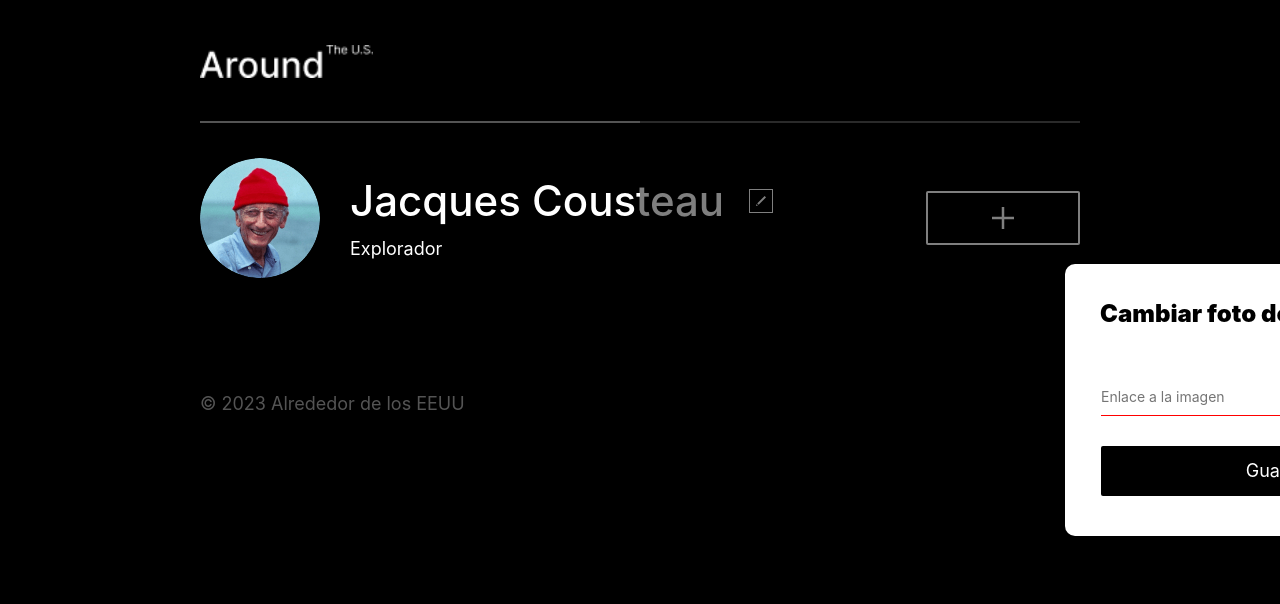
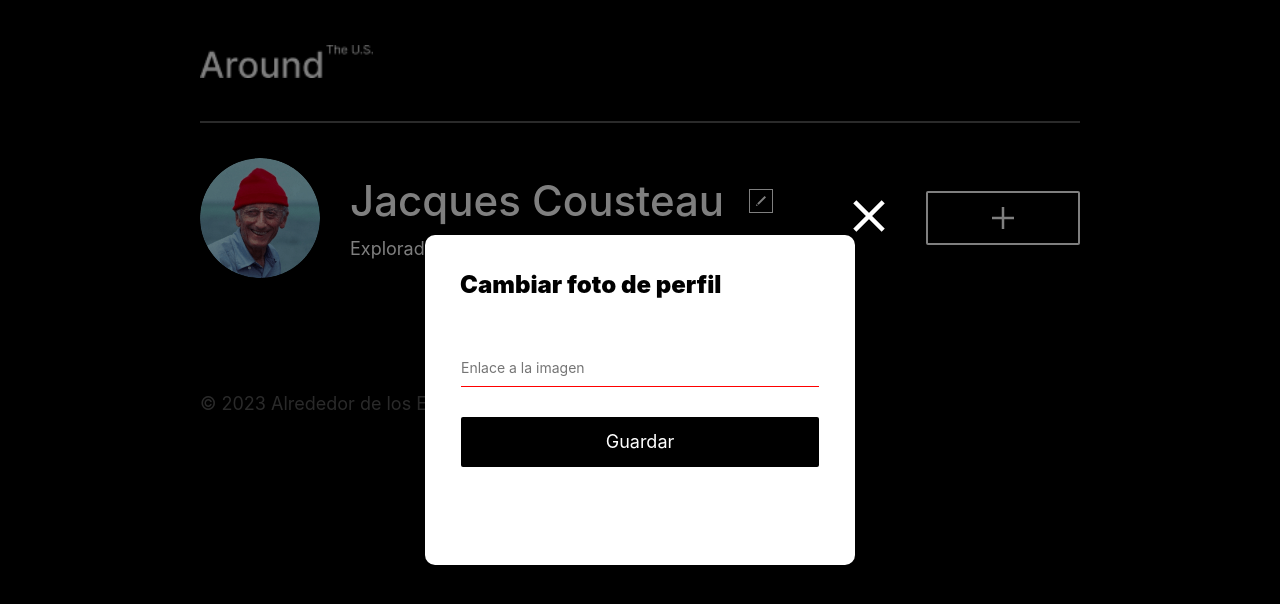
Before and after one commit to angelestm/web_project_around_react, a React (Create React App) app: page / in a window 1280 px wide. Both pictures are taken after a click on the element 261 px from the left and 219 px from the top of the page. Shown: the top 604 px of the page. Built offline with nearby package versions, Linux system fonts and the light colour scheme.

Commit message:
Handlers PopupsWithForm

```diff
--- a/src/blocks/pop-up/pop-up.css
+++ b/src/blocks/pop-up/pop-up.css
@@ -1,8 +1,10 @@
 .pop-up {
   background: hsl(0deg 0% 0% / 50%);
   width: 100%;
+  max-width: 880px;
   height: 100vh;
   position: fixed;
+  top: 0;
   z-index: 9;
   display: flex;
   justify-content: center;
--- a/src/components/App.js
+++ b/src/components/App.js
@@ -2,18 +2,27 @@ import Header from "./Header";
 import Main from "./Main";
 import Footer from "./Footer";
 import "../index.css";
-import closeButton from "../images/CloseIcon.png"
+import {useState} from "react";
 function App() {
+  const [isEditProfilePopupOpen, setIsEditProfilePopupOpen] = useState(false);
+  const [isAddPlacePopupOpen, setIsAddPlacePopupOpen] = useState(false);
+  const [isEditAvatarPopupOpen, setIsEditAvatarPopupOpen] = useState(false);
 
   function handleEditAvatarClick () {
-    document.querySelector("#pop-up5").classList.toggle("popup_opened");
+    setIsEditAvatarPopupOpen(true);
   }
   function handleEditProfileClick () {
-    document.querySelector(".popup_type_edit-profile").classList.toggle("popup_opened");
+    setIsEditProfilePopupOpen(true);
   }
 
   function handleAddPlaceClick () {
-    document.querySelector(".popup_type_new-place").classList.toggle("popup_opened");
+    setIsAddPlacePopupOpen(true);
+  }
+
+  function closeAllPopups() {
+    setIsEditProfilePopupOpen(false);
+    setIsEditAvatarPopupOpen(false);
+    setIsAddPlacePopupOpen(false);
   }
 
   return (
@@ -25,107 +34,15 @@ function App() {
         onEditAvatarClick={handleEditAvatarClick}
         onEditProfileClick={handleEditProfileClick}
         onAddPlaceClick={handleAddPlaceClick}
+        isOpen={[
+          isEditProfilePopupOpen,
+          isAddPlacePopupOpen,
+          isEditAvatarPopupOpen,
+        ]}
+        onClose={closeAllPopups}
       />
       <Footer />
     </div>
-
-    <div>
-      <div className="pop-up popup_type_edit-profile" id="pop-up1">
-        <div className="pop-up__container">
-          <img alt="Icono de cerrar" className="pop-up__close-button pop-up__close" id="close-button1" src={closeButton}/>
-          <h2 className="pop-up__title">Editar perfil</h2>
-          <form className="form" id="form1" noValidate>
-            <input
-                className="form__input"
-                id="user-name"
-                type="text"
-                placeholder="Nombre"
-                maxLength="40"
-                minLength="2"
-                value="Jacques Cousteau"
-                required
-                name="name"
-            />
-            <span className="user-name-error"></span>
-            <input
-                className="form__input" id="user-about"
-                type="text"
-                placeholder="Acerca de mí"
-                maxLength="200"
-                minLength="2"
-                value="Explorador"
-                required
-                name="about"
-            />
-            <span className="user-about-error"></span>
-            <button type="submit" className="button">Guardar</button>
-          </form>
-        </div>
-      </div>
-      <div className="pop-up popup_type_new-place" id="pop-up2">
-        <div className="pop-up__container">
-          <img alt="Icono de cerrar" className="pop-up__close-button pop-up__close" id="close-button2" src={closeButton} />
-          <h2 className="pop-up__title">Nuevo Lugar</h2>
-          <form className="form" id="form2" noValidate>
-            <input
-                className="form__input"
-                id="title"
-                type="text"
-                placeholder="Titulo"
-                maxLength="30"
-                minLength="2"
-                required
-                name="name"
-            />
-            <span className="title-error"></span>
-            <input
-                className="form__input"
-                id="image-link"
-                type="url"
-                placeholder="Enlace a la imagen"
-                required
-                name="link"
-            />
-            <span className="image-link-error"></span>
-            <button type="submit" className="button">Crear</button>
-          </form>
-        </div>
-      </div>
-      <div id="pop-up3" className="pop-up popup_type_image">
-        <div className="zoom-pop-up">
-          <img id="image-popUp" className="zoom-pop-up__image" />
-          <img alt="Icono de cerrar" className="zoom-pop-up__close-button pop-up__close" id="close-button3" src={closeButton}/>
-          <h2 id="popUP-img-title" className="zoom-pop-up__title"></h2>
-        </div>
-      </div>
-      <div className="pop-up" id="pop-up4">
-        <div className="pop-up__delete-container">
-          <img alt="Icono de cerrar" className="pop-up__close-button pop-up__close" id="close-button4" />
-          <h2 className="pop-up__delete-title">¿Estás seguro?</h2>
-          <button type="submit" className="button">Sí</button>
-        </div>
-      </div>
-      <div className="pop-up popup_type_edit-avatar" id="pop-up5">
-        <div className="pop-up__image-container">
-          <img alt="Icono de cerrar" className="pop-up__close-button pop-up__close" id="close-button5" />
-          <h2 className="pop-up__title">Cambiar foto de perfil</h2>
-          <form className="form" id="form3" noValidate>
-            <input
-                className="form__input"
-                id="image-profile"
-                type="url"
-                placeholder="Enlace a la imagen"
-                required
-                name="link"
-            />
-            <span className="image-link-error"></span>
-            <button type="submit" className="button">Guardar</button>
-          </form>
-        </div>
-      </div>
-    </div>
-
-
 
     </div>
     </>
--- a/src/components/Main.js
+++ b/src/components/Main.js
@@ -1,14 +1,22 @@
 import profilePhoto from "../images/profile__photo.png"
 import editButton from "../images/EditButton.png"
 import addButton from "../images/AddButton.png"
-function Main({onEditAvatarClick, onEditProfileClick,onAddPlaceClick}) {
+import closeButton from "../images/CloseIcon.png";
+import PopupWithForm from "./PopupWithForm";
+
+function Main({onEditAvatarClick, onEditProfileClick, onAddPlaceClick, isOpen, onClose}) {
+  const [
+    isEditProfilePopupOpen,
+    isAddPlacePopupOpen,
+    isEditAvatarPopupOpen,
+  ] = isOpen;
   return (
     <main>
       <section className="profile">
         <div className="profile__photo-overlay"
              onClick={onEditAvatarClick}
         ></div>
-          <img id="profilePhoto" alt="profile" className="profile__photo" src={profilePhoto} />
+        <img id="profilePhoto" alt="profile" className="profile__photo" src={profilePhoto}/>
         <div className="profile__info">
           <h2 className="profile__name">Jacques Cousteau</h2>
           <h2 className="profile__description">Explorador</h2>
@@ -27,17 +35,126 @@ function Main({onEditAvatarClick, onEditProfileClick,onAddPlaceClick}) {
 
       <template className="card">
         <div className="element" id="card-0">
-            <img id="deleteButton" alt="Delete-Button" className="element__delete-button" />
+          <img id="deleteButton" alt="Delete-Button" className="element__delete-button"/>
           <img src="https://practicum-content.s3.us-west-1.amazonaws.com/new-markets/WEB_sprint_5/ES/yosemite.jpg"
-                 alt="Foto del Valle de Yosemite" className="element__image" />
+               alt="Foto del Valle de Yosemite" className="element__image"/>
           <div className="element__content"><p className="element__description">Valle de Yosemite</p>
             <div>
-                <img id="likeButton" alt="Like-Button" className="element__like-button" />
+              <img id="likeButton" alt="Like-Button" className="element__like-button"/>
               <p className="element__like-count">3</p>
             </div>
           </div>
         </div>
       </template>
+
+
+      {/* Pop up Edit Profile */}
+      <PopupWithForm
+          id={"pop-up1"}
+          name={"edit-profile"}
+          isOpen={isEditProfilePopupOpen}
+          title={"Editar perfil"}
+          onClose={onClose}
+      >
+        <form className="form" id="form1" noValidate>
+          <input
+              className="form__input"
+              id="user-name"
+              type="text"
+              placeholder="Nombre"
+              maxLength="40"
+              minLength="2"
+              required
+              name="name"
+          />
+          <span className="user-name-error"></span>
+          <input
+              className="form__input" id="user-about"
+              type="text"
+              placeholder="Acerca de mí"
+              maxLength="200"
+              minLength="2"
+              required
+              name="about"
+          />
+          <span className="user-about-error"></span>
+          <button type="submit" className="button">Guardar</button>
+        </form>
+      </PopupWithForm>
+
+      {/* Pop up Add new place */}
+      <PopupWithForm
+          id={"pop-up2"}
+          name={"new-place"}
+          isOpen={isAddPlacePopupOpen}
+          title={"Nuevo Lugar"}
+          onClose={onClose}
+      >
+        <form className="form" id="form2" noValidate>
+          <input
+              className="form__input"
+              id="title"
+              type="text"
+              placeholder="Titulo"
+              maxLength="30"
+              minLength="2"
+              required
+              name="name"
+          />
+          <span className="title-error"></span>
+          <input
+              className="form__input"
+              id="image-link"
+              type="url"
+              placeholder="Enlace a la imagen"
+              required
+              name="link"
+          />
+          <span className="image-link-error"></span>
+          <button type="submit" className="button">Crear</button>
+        </form>
+      </PopupWithForm>
+
+      {/* Pop up With Image */}
+      <div id="pop-up3" className="pop-up popup_type_image">
+        <div className="zoom-pop-up">
+          <img id="image-popUp" className="zoom-pop-up__image"/>
+          <img alt="Icono de cerrar" className="zoom-pop-up__close-button pop-up__close" id="close-button3"
+               src={closeButton}/>
+          <h2 id="popUP-img-title" className="zoom-pop-up__title"></h2>
+        </div>
+      </div>
+
+      {/* Pop up Are you sure? */}
+      <div className="pop-up" id="pop-up4">
+        <div className="pop-up__delete-container">
+          <img alt="Icono de cerrar" className="pop-up__close-button pop-up__close" id="close-button4"/>
+          <h2 className="pop-up__delete-title">¿Estás seguro?</h2>
+          <button type="submit" className="button">Sí</button>
+        </div>
+      </div>
+
+      {/* Pop up Edit Avatar */}
+      <PopupWithForm
+          id={"pop-up5"}
+          name={"edit-avatar"}
+          isOpen={isEditAvatarPopupOpen}
+          title={"Cambiar foto de perfil"}
+          onClose={onClose}
+      >
+        <form className="form" id="form3" noValidate>
+          <input
+              className="form__input"
+              id="image-profile"
+              type="url"
+              placeholder="Enlace a la imagen"
+              required
+              name="link"
+          />
+          <span className="image-link-error"></span>
+          <button type="submit" className="button">Guardar</button>
+        </form>
+      </PopupWithForm>
     </main>
   );
 }
--- a/src/components/PopupWithForm.js
+++ b/src/components/PopupWithForm.js
@@ -1,12 +1,17 @@
-function PopupWithForm({name, title, id, children}) {
+import closeButton from "../images/CloseIcon.png";
+
+function PopupWithForm({name, title, id, children, isOpen, onClose}) {
   return (
-      <div className={`pop-up popup_type_${name}`}>
+      <div id={id} className={`pop-up popup_type_${name} ${isOpen ? 'popup_opened' : ''}`}>
         <div className="pop-up__container">
-          <img alt="Icono de cerrar" className="pop-up__close-button pop-up__close" id="close-button1" />
+          <img
+              alt="Icono de cerrar"
+              className="pop-up__close-button pop-up__close" id="close-button1"
+              src={closeButton}
+              onClick={onClose}
+          />
           <h2 className="pop-up__title">{title}</h2>
-          <form className="form" id={id} noValidate name={name}>
-            {children}
-          </form>
+          {children}
         </div>
       </div>
   );
```
Also changed, not shown: src/components/PopupWithImage.js (added, +13 -0 lines), src/utils/api.js (added). Lines whose indentation alone changed are shown as unchanged.
